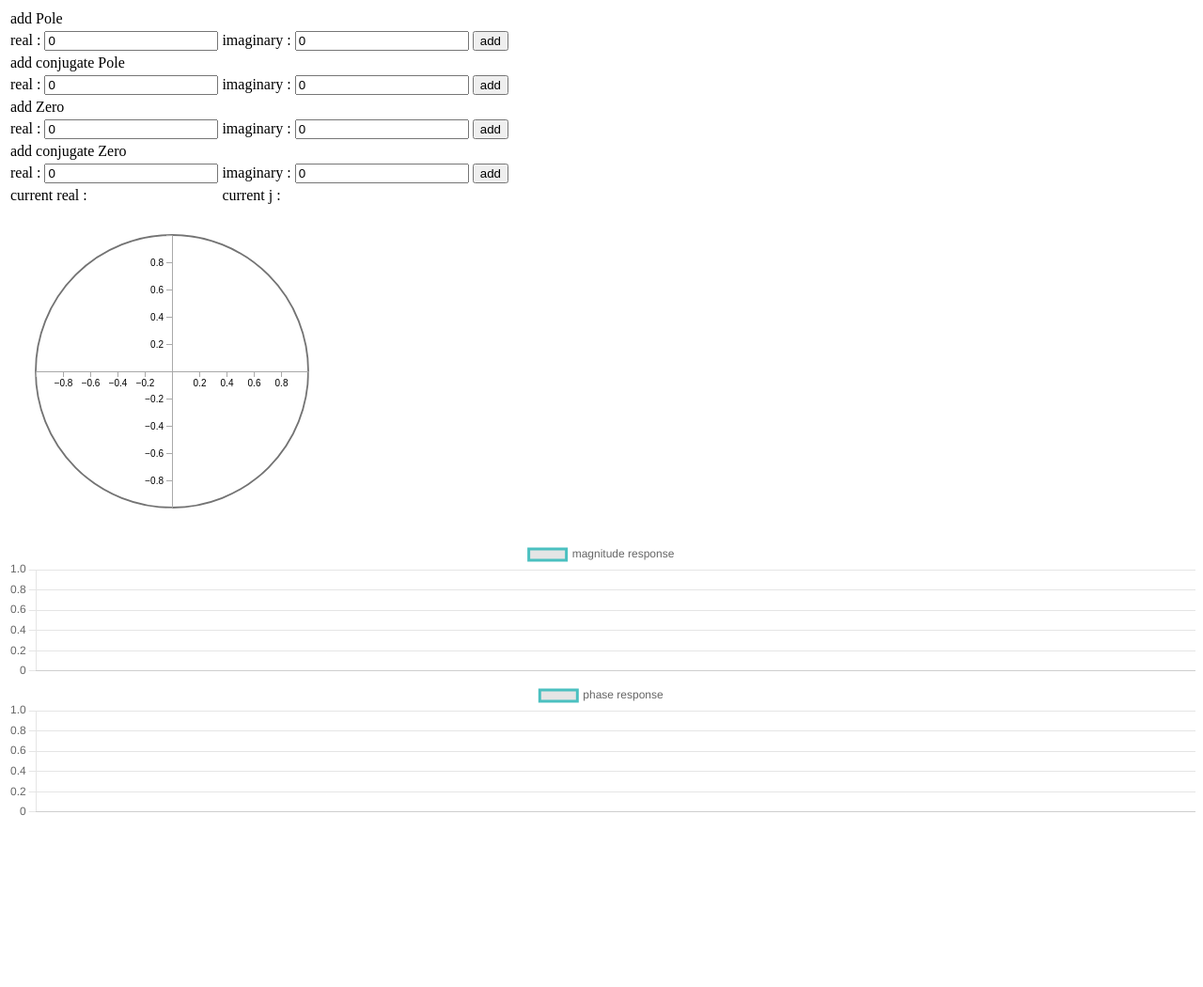
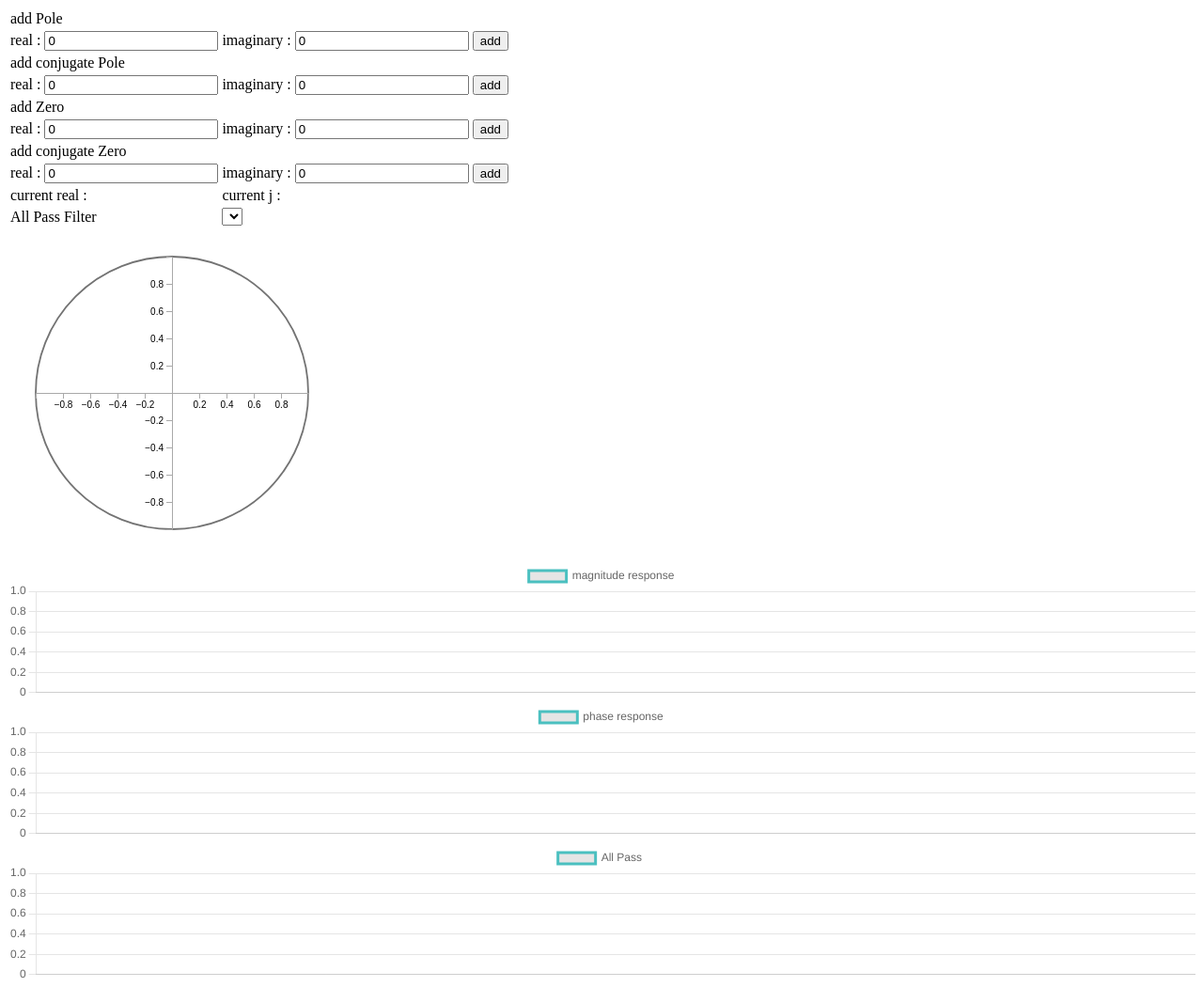
Before and after one commit to amr1235/web-based-digital-filter, a plain HTML site: page index.html in a window 1280 px wide. Shown: the whole page at 94% size. Before the commit the page ends 882 px from the top, so only its background shows below. Drawn offline with Linux system fonts and the light colour scheme.

Commit message:
all pass filter intial

```diff
--- a/index.html
+++ b/index.html
@@ -90,20 +90,34 @@
                 </label>
             </td>
         </tr>
+        <tr>
+            <td>
+                <label>All Pass Filter</label>
+            </td>
+            <td>
+                <select id="allPass">
+                    <option></option>
+                    <option></option>
+                </select>
+            </td>
+        </tr>
     </table>
     <!-- freq response -->
     <script type="text/javascript">
         let zplane = new Zplane(350, 350);
         let ztrans = new ZTransform(10);
+        let allPassValues = [];
         //Your beautiful D3 code will go here
         zplane.plot_axis();
         let plt = new Plot(50, 100);
         // update plot
-        plt.plot([], [], [], [], "magnitude response", "phase response");
+        plt.plot([], [], [], [],[],[], "magnitude response", "phase response","All Pass ");
         const update_plots = () => {
             plt.destroy();
             let poles = zplane.get_poles();
             let zeros = zplane.get_zeros();
+            console.log(poles);
+            console.log(zeros);
             let { magnitude, phase } = ztrans.filter(poles, zeros); //y-axis
             let freqs = ztrans.frequencies //x-axis
             // // update plot
--- a/js/plot.js
+++ b/js/plot.js
@@ -3,7 +3,7 @@ class Plot {
         this.width = w;
         this.height = h;
     }
-    plot = (x1, y1, x2, y2, label1, label2) => {
+    plot = (x1, y1, x2, y2,x3,y3, label1, label2,label3) => {
         this.freq = d3.select("body").append("div")
             .attr("id", "freqResp")
             .attr("style", "position: relative;margin: auto;")
@@ -18,8 +18,16 @@ class Plot {
         this.canvas = d3.select("#phaseResp").append("canvas")
         .attr("id", "myChart2");
 
+        this.phase = d3.select("body").append("div")
+        .attr("id", "allPassResp")
+        .attr("style", "position: relative;margin: auto;")
+        .attr("width", this.width).attr("height", this.height);
+        this.canvas = d3.select("#allPassResp").append("canvas")
+        .attr("id", "myChart3");
+
         this.ctx1 = document.getElementById('myChart1');
         this.ctx2 = document.getElementById('myChart2');
+        this.ctx3 = document.getElementById('myChart3');
 
         let data1 = {
             labels: x1,
@@ -40,6 +48,17 @@ class Plot {
                 borderColor: 'rgb(75, 192, 192)'
             }]
         }
+
+        let data3 = {
+            labels: x3,
+            datasets: [{
+                label: label3,
+                data: y3,
+                fill: false,
+                borderColor: 'rgb(75, 192, 192)'
+            }]
+        }
+
         let options = {
             maintainAspectRatio: false,
             animation: false
@@ -49,14 +68,22 @@ class Plot {
             options: options,
             data: data1
         });
+
         var myChart2 = new Chart(this.ctx2, {
             type: 'line',
             options: options,
             data: data2
         });
+
+        var myChart3 = new Chart(this.ctx3, {
+            type: 'line',
+            options: options,
+            data: data3
+        });
     }
     destroy = () => {
         d3.select("#myChart1").remove();
         d3.select("#myChart2").remove();
+        d3.select("#myChart3").remove();
     }
 }
```
